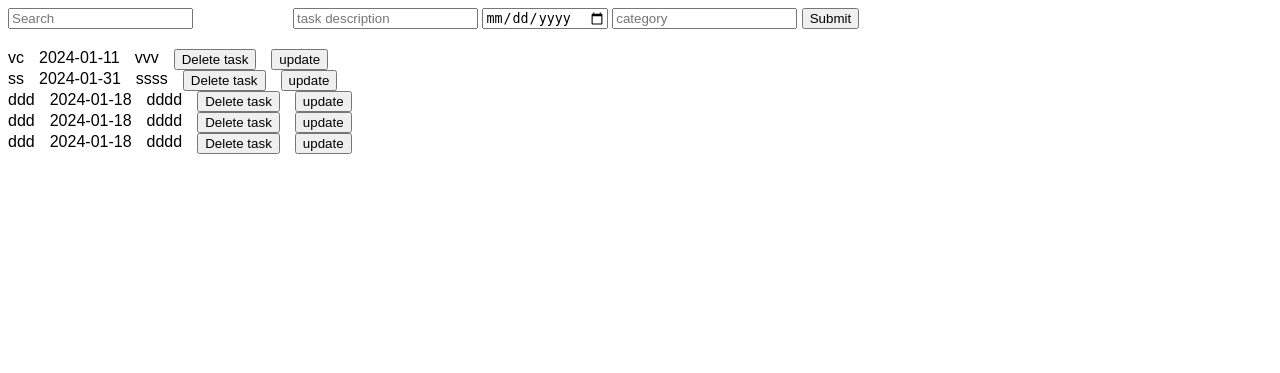
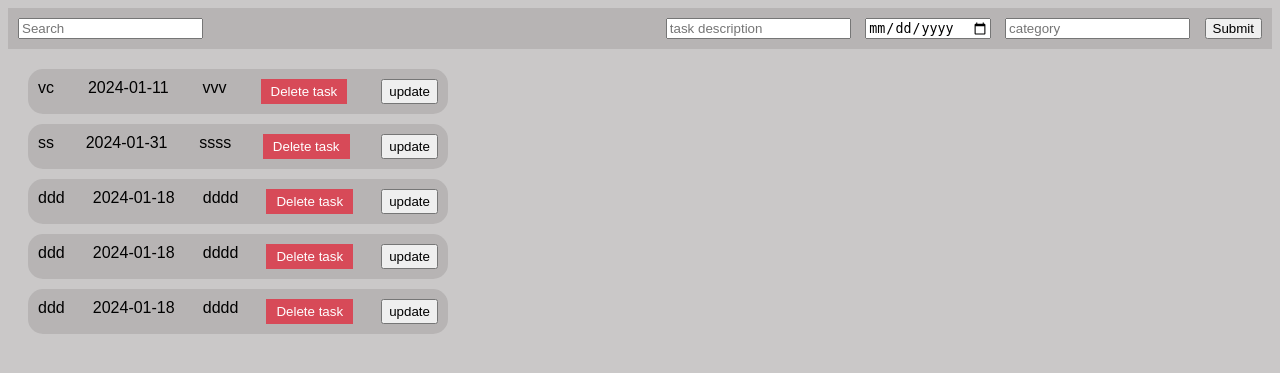
Before and after one commit to nmro184/project-2-24-1-24, a Flask app: page /home in a window 1280 px wide. Shown: the top 373 px of the page. Run offline with Flask 3, Linux system fonts and the light colour scheme; data comes from the database, SQL or seed files in the repository; both versions use the stored data as it was after the commit; parts of the project's set-up code (start-up, migrations or seed data) failed here and were passed over.

Commit message:
more style.css

```diff
--- a/app.py
+++ b/app.py
@@ -1,12 +1,12 @@
 from flask import Flask , render_template , request
-from db import new_task, get_tasks , delete_task , search_tasks
+from db import new_task, get_tasks , delete_task
 app = Flask(__name__)
 
 @app.route('/')
 def login():
     return render_template("login.html")
 
-@app.route('/home')
+@app.route('/home' , methods = ['POST' , 'GET'])
 def home():
     return render_template("home.html" , tasks = get_tasks())
 
--- a/static/style.css
+++ b/static/style.css
@@ -1,6 +1,3 @@
-body{
-    font-family: Arial, sans-serif;
-}
 
 .login-button{
     margin:auto;
@@ -9,19 +6,6 @@ body{
     height: 30px;
     width: 100px;
 
-}
-.task-row{
-    display: flex;
-    flex-direction: row;
-    gap: 15px;
-}
-.task-matrix{
-    margin-top: 20px;
-}
-.head{
-    display: flex;
-    justify-content: left;
-    gap: 100px;
 }
 
 .login-form{
@@ -32,3 +16,54 @@ body{
     margin-left: 45%;
     justify-content: center;
 }
+
+body {
+    background-color: rgba(173, 169, 169, 0.638);
+    font-family: Arial, sans-serif;
+    padding: 0;
+}
+
+.head {
+    padding: 10px;
+    background-color: rgba(173, 169, 169, 0.638);
+    display: flex;
+    justify-content: space-between;
+    align-items: center;
+}
+
+.create input,
+.update-button {
+    margin-left: 10px;
+}
+
+.task-matrix {
+    display: flex;
+    flex-direction: column;
+    align-items: left;
+    padding: 20px;
+}
+
+.task-row {
+    background-color: rgba(173, 169, 169, 0.638);
+    border-radius: 15px;
+    margin-bottom: 10px;
+    padding: 10px;
+    width: 400px;
+    display: flex;
+    justify-content: space-between;
+}
+
+.delete-button {
+    background-color: #d74a58;
+    color: #fff;
+    border: none;
+    padding: 5px 10px;
+    cursor: pointer;
+}
+
+.update-button {
+    color: #fff;
+    border: none;
+    padding: 5px 10px;
+    cursor: pointer;
+}
--- a/templates/login.html
+++ b/templates/login.html
@@ -8,7 +8,7 @@
     <title>login</title>
 </head>
 <body>
-    <form action="/home" class="login-form" id="loginForm">
+    <form action="/home" class="login-form" id="loginForm" method="POST">
         <input type="text" placeholder="username">
         <input type="text" placeholder="password">
        <button  class="login-button" onclick="validate()">login </button>
```
Also changed, not shown: tasks.db.
